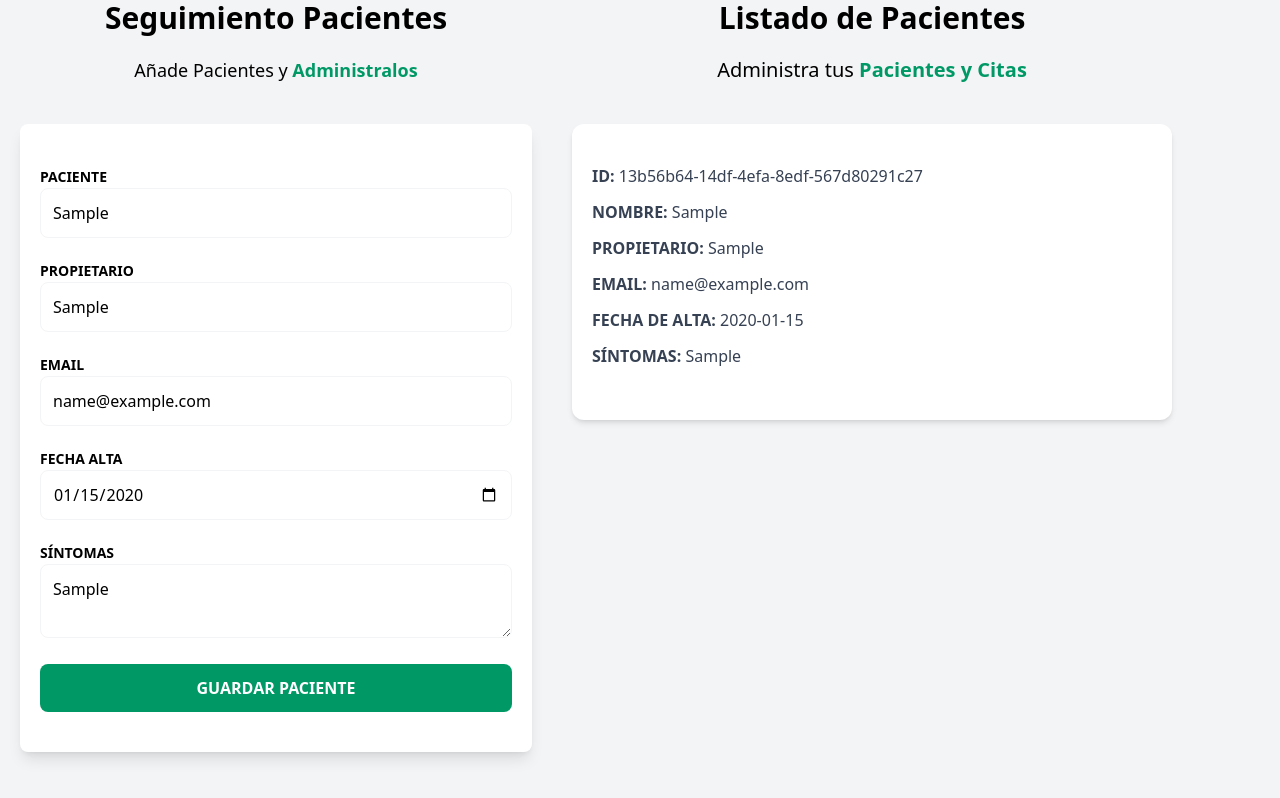
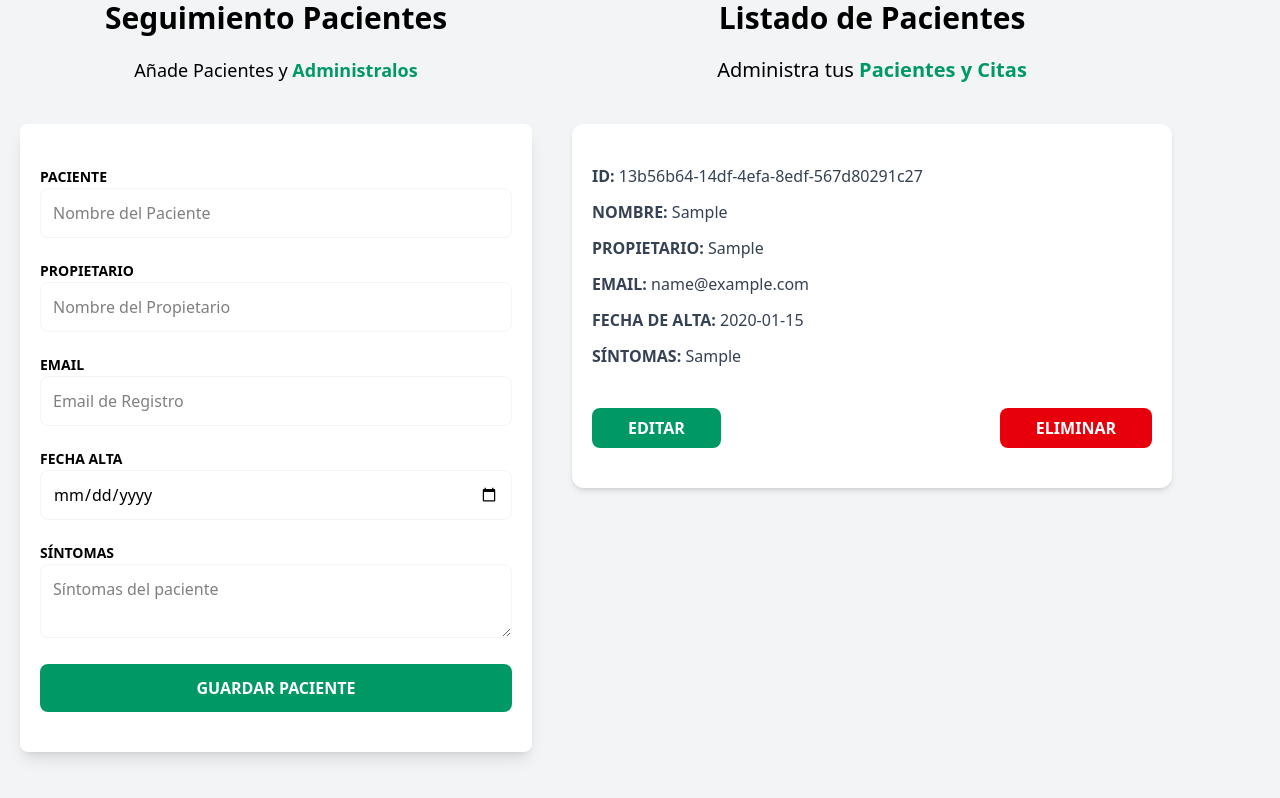
Before and after one commit to r0odr1/AdministradorDePacientes, a React (Vite) app: page / in a window 1280 px wide. Both pictures are taken after typing "Sample", "Sample", "name@example.com", "2020-01-15", "Sample" into the empty fields and a click on the input "Guardar Paciente". Shown: the part 224-1022 px from the top of the page. Built offline with nearby package versions, Linux system fonts and the light colour scheme.

Commit message:
creando botones editar y eliminar

```diff
--- a/src/components/PatientDetails.tsx
+++ b/src/components/PatientDetails.tsx
@@ -14,6 +14,21 @@
       <PatientDetailItem label="Email" data={patient.email} />
       <PatientDetailItem label="Fecha de alta" data={patient.date.toString()} />
       <PatientDetailItem label="Síntomas" data={patient.symptoms} />
+
+      <div className="flex justify-between mt-10">
+        <button
+          type="button"
+          className="py-2 px-9 bg-emerald-600 hover:bg-emerald-700 text-white font-bold uppercase rounded-lg"
+        >
+          Editar
+        </button>
+        <button
+          type="button"
+          className="py-2 px-9 bg-red-600 hover:bg-red-700 text-white font-bold uppercase rounded-lg"
+        >
+          Eliminar
+        </button>
+      </div>
     </div>
   )
 }
--- a/src/components/PatientForm.tsx
+++ b/src/components/PatientForm.tsx
@@ -6,10 +6,12 @@
 export default function PatientForm() {
   const addPatient = usePatientStore(state => state.addPatient)
 
-  const { register, handleSubmit, formState: {errors} } = useForm<DraftPatient>()
+  const { register, handleSubmit, formState: {errors}, reset } = useForm<DraftPatient>()
 
   const registerPatient = (data: DraftPatient) => {
     addPatient(data)
+
+    reset()
   }
 
   return (
```
